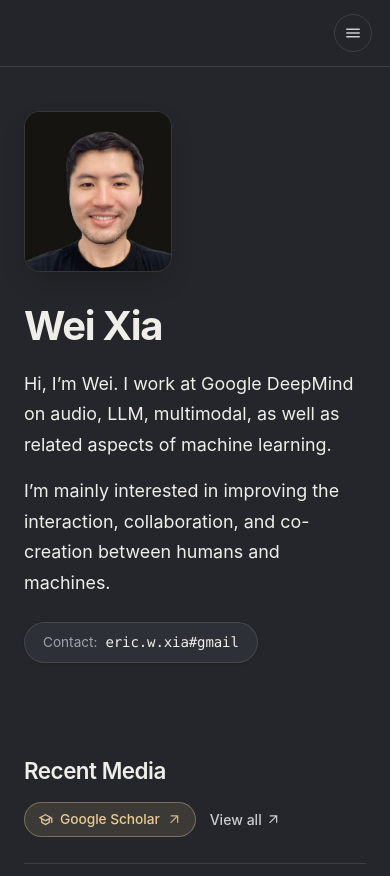
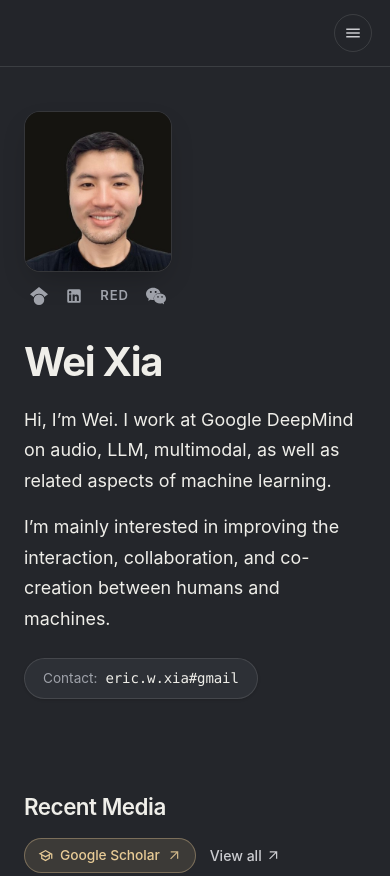
Before and after one commit to ericwxia/ericwxia.github.io, a plain HTML site: page index.html in a window 390 px wide. Shown: the top 876 px of the page. Drawn offline with Linux system fonts and the light colour scheme; a web font is replaced by a local one.

Commit message:
Add Google Scholar, LinkedIn, RED, and WeChat icons under homepage portrait

```diff
--- a/assets/css/styles.css
+++ b/assets/css/styles.css
@@ -438,15 +438,35 @@ main {
 }
 
 /* Compact Portrait Frame */
+.hero-aside {
+  display: flex;
+  flex-direction: column;
+  align-items: center;
+  margin-left: auto;
+}
+
 .portrait-card {
   width: 196px;
   max-width: 196px;
-  margin-left: auto;
   border: 1px solid var(--border);
   border-radius: 16px;
   overflow: hidden;
   box-shadow: var(--shadow-md);
   background: var(--bg-obsidian);
+}
+
+.hero-social {
+  display: flex;
+  align-items: center;
+  justify-content: center;
+  gap: 18px;
+  width: 100%;
+  margin-top: 14px;
+}
+
+.social-logo-scholar {
+  width: 18px;
+  height: 18px;
 }
 
 .portrait-frame {
@@ -1852,11 +1872,22 @@ main {
     gap: 32px;
   }
 
+  .hero-aside {
+    order: -1;
+    margin: 0;
+    align-items: flex-start;
+  }
+
   .portrait-card {
-    order: -1;
     margin: 0;
     width: 148px;
     max-width: 148px;
+  }
+
+  .hero-social {
+    width: 148px;
+    gap: 13px;
+    margin-top: 12px;
   }
 
   .personal-layout {
--- a/index.html
+++ b/index.html
@@ -62,9 +62,23 @@
             </div>
           </div>
 
-          <div class="portrait-card">
-            <div class="portrait-frame">
-              <img src="assets/images/portrait.jpg" alt="Portrait of Wei Xia" width="386" height="420" fetchpriority="high" decoding="async" />
+          <div class="hero-aside">
+            <div class="portrait-card">
+              <div class="portrait-frame">
+                <img src="assets/images/portrait.jpg" alt="Portrait of Wei Xia" width="386" height="420" fetchpriority="high" decoding="async" />
+              </div>
+            </div>
+            <div class="hero-social" aria-label="Profiles and social accounts">
+              <a class="social-icon-link" href="https://scholar.google.com/citations?hl=en&amp;user=9ZZAF6EAAAAJ&amp;view_op=list_works&amp;sortby=pubdate" id="hero-scholar" target="_blank" rel="noopener noreferrer" aria-label="Google Scholar" title="Google Scholar">
+                <svg class="social-logo social-logo-scholar" viewBox="0 0 24 24" aria-hidden="true"><path d="M12 24a7 7 0 1 1 0-14 7 7 0 0 1 0 14zm0-24L0 9.5l4.838 3.94A8 8 0 0 1 12 9a8 8 0 0 1 7.162 4.44L24 9.5z"/></svg>
+              </a>
+              <a class="social-icon-link" href="https://www.linkedin.com/in/ericwxia/" id="hero-linkedin" target="_blank" rel="noopener noreferrer" aria-label="LinkedIn" title="LinkedIn">
+                <svg class="social-logo" viewBox="0 0 24 24" aria-hidden="true"><path d="M19 3a2 2 0 0 1 2 2v14a2 2 0 0 1-2 2H5a2 2 0 0 1-2-2V5a2 2 0 0 1 2-2h14m-.5 15.5v-5.3a3.26 3.26 0 0 0-3.26-3.26c-.85 0-1.84.52-2.28 1.3v-1.11h-2.79v8.37h2.79v-4.93c0-.77.62-1.4 1.39-1.4a1.4 1.4 0 0 1 1.4 1.4v4.93h2.75M6.88 8.56a1.68 1.68 0 0 0 1.68-1.68c0-.93-.75-1.69-1.68-1.69a1.69 1.69 0 0 0-1.69 1.69c0 .93.76 1.68 1.69 1.68m1.39 9.94v-8.37H5.5v8.37h2.77z"/></svg>
+              </a>
+              <a class="social-link social-wordmark" href="https://www.xiaohongshu.com/user/profile/6066b8f9000000000100af13" id="hero-rednote" target="_blank" rel="noopener noreferrer" aria-label="RED (Xiaohongshu)" title="RED">RED</a>
+              <button class="social-icon-link" type="button" id="wechat-qr-btn" data-qr-src="assets/images/wechat-qr.jpg" aria-label="WeChat QR code" title="WeChat" aria-haspopup="dialog" aria-controls="qr-modal">
+                <svg class="social-logo social-logo-wechat" viewBox="0 0 24 24" aria-hidden="true"><path d="M8.691 2.188C3.891 2.188 0 5.476 0 9.53c0 2.212 1.17 4.203 3.002 5.55a.59.59 0 0 1 .213.665l-.39 1.48c-.019.07-.048.141-.048.213 0 .163.13.295.29.295a.326.326 0 0 0 .167-.054l1.903-1.114a.864.864 0 0 1 .717-.098 10.16 10.16 0 0 0 2.837.403c.276 0 .543-.027.811-.05-.857-2.578.157-4.972 1.932-6.446 1.703-1.415 3.882-1.98 5.853-1.838-.576-3.583-4.196-6.348-8.596-6.348zM5.785 5.991c.642 0 1.162.529 1.162 1.18a1.17 1.17 0 0 1-1.162 1.178A1.17 1.17 0 0 1 4.623 7.17c0-.651.52-1.18 1.162-1.18zm5.813 0c.642 0 1.162.529 1.162 1.18a1.17 1.17 0 0 1-1.162 1.178 1.17 1.17 0 0 1-1.162-1.178c0-.651.52-1.18 1.162-1.18zm5.34 2.867c-1.797-.052-3.746.512-5.28 1.786-1.72 1.428-2.687 3.72-1.78 6.22.942 2.453 3.666 4.229 6.884 4.229.826 0 1.622-.12 2.361-.336a.722.722 0 0 1 .598.082l1.584.926a.272.272 0 0 0 .14.047c.134 0 .24-.111.24-.247 0-.06-.023-.12-.038-.177l-.327-1.233a.582.582 0 0 1-.023-.156.49.49 0 0 1 .201-.398C23.024 18.48 24 16.82 24 14.98c0-3.21-2.931-5.837-6.656-6.088V8.89c-.135-.01-.27-.027-.407-.03zm-2.53 3.274c.535 0 .969.44.969.982a.976.976 0 0 1-.969.983.976.976 0 0 1-.969-.983c0-.542.434-.982.97-.982zm4.844 0c.535 0 .969.44.969.982a.976.976 0 0 1-.969.983.976.976 0 0 1-.969-.983c0-.542.434-.982.969-.982z"/></svg>
+              </button>
             </div>
           </div>
         </div>
@@ -160,6 +174,20 @@
 
   </main>
 
+  <div id="qr-modal" class="qr-modal" role="dialog" aria-modal="true" aria-labelledby="qr-modal-title" hidden>
+    <div class="qr-modal-card">
+      <div class="qr-modal-head">
+        <span id="qr-modal-title" class="qr-modal-title">WeChat</span>
+        <button id="qr-modal-close" class="qr-modal-close" type="button" aria-label="Close WeChat QR code">
+          <svg class="icon icon-sm" viewBox="0 0 24 24" aria-hidden="true"><path d="M6.4 19 5 17.6 10.6 12 5 6.4 6.4 5 12 10.6 17.6 5 19 6.4 13.4 12 19 17.6 17.6 19 12 13.4 6.4 19Z"/></svg>
+        </button>
+      </div>
+      <div class="qr-modal-frame">
+        <img id="qr-modal-img" class="qr-modal-img" src="" alt="WeChat QR code for Wei Xia" width="640" height="859" decoding="async" />
+      </div>
+    </div>
+  </div>
+
   <script src="assets/js/main.js" defer></script>
 </body>
 </html>
```
